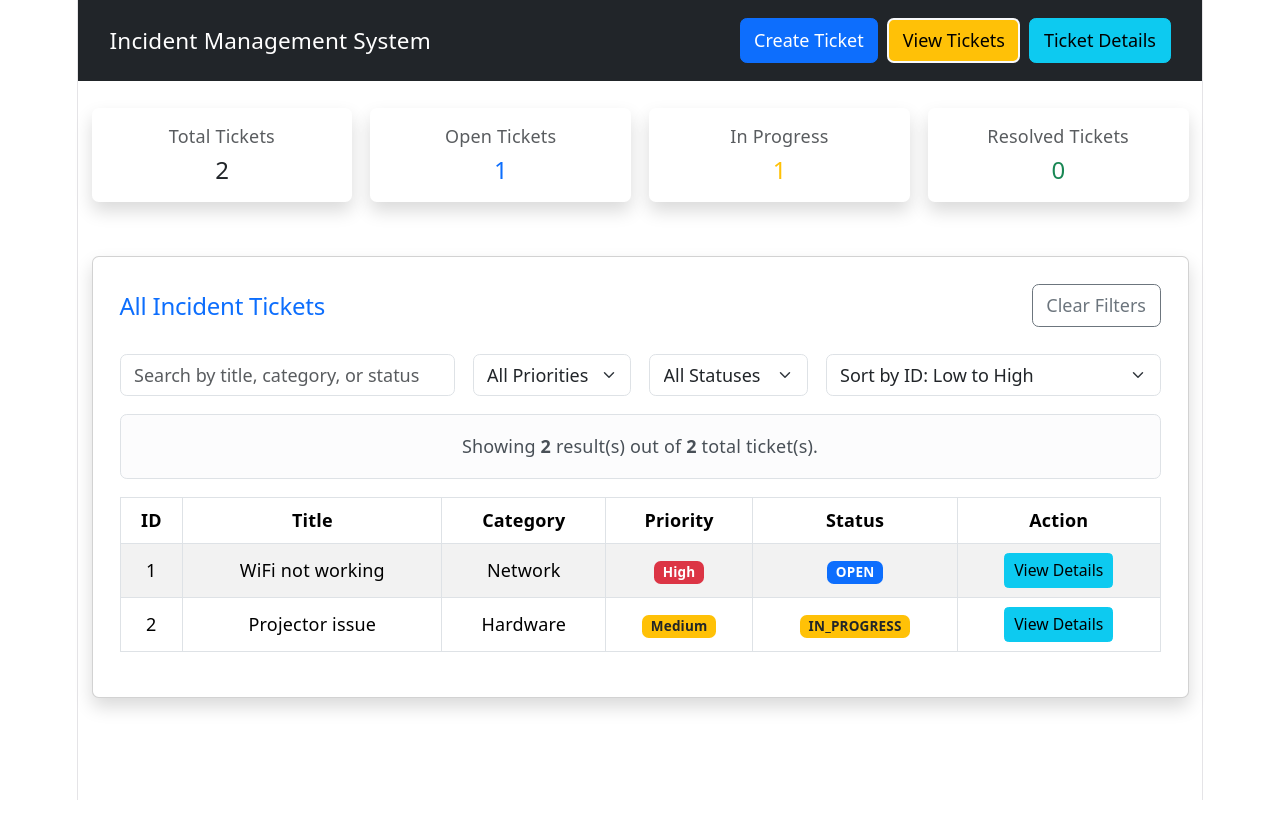
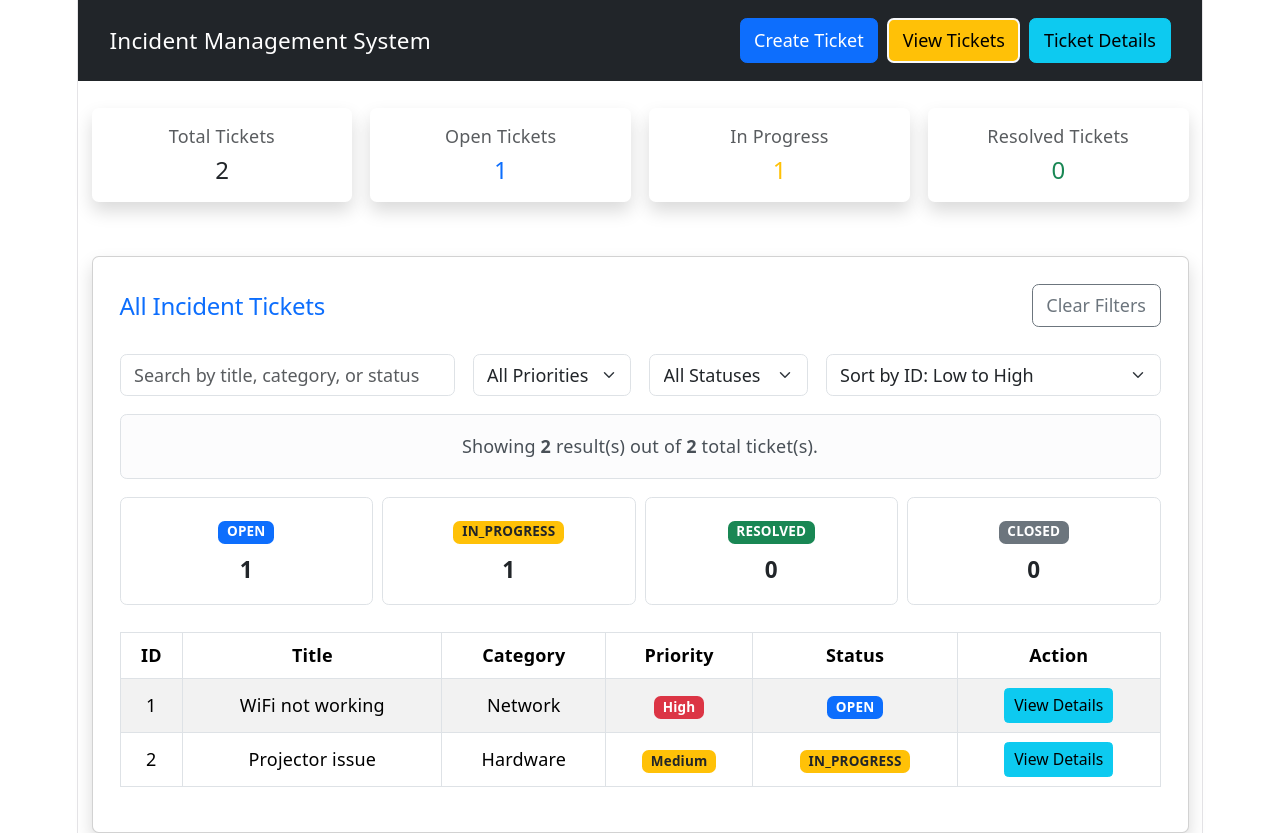
Before and after one commit to ThilinaLakmal/springboot_project, a React app in the folder frontend/: page / in a window 1280 px wide. Both pictures are taken after a click on the button "View Tickets". Before the commit the page ends 800 px from the top, so only its background shows below. Built offline with nearby package versions, Linux system fonts and the light colour scheme; the HTML template or start-up script is replaced by a standard one.

Commit message:
Add quick status summary row to ticket list page

```diff
--- a/frontend/src/pages/TicketListPage.jsx
+++ b/frontend/src/pages/TicketListPage.jsx
@@ -63,6 +63,15 @@ function TicketListPage({ tickets, onViewDetails }) {
 
     return 0;
   });
+
+  const openCount = sortedTickets.filter((ticket) => ticket.status === 'OPEN').length;
+  const inProgressCount = sortedTickets.filter(
+    (ticket) => ticket.status === 'IN_PROGRESS'
+  ).length;
+  const resolvedCount = sortedTickets.filter(
+    (ticket) => ticket.status === 'RESOLVED'
+  ).length;
+  const closedCount = sortedTickets.filter((ticket) => ticket.status === 'CLOSED').length;
 
   const getPriorityBadgeClass = (priority) => {
     if (priority === 'High') {
@@ -178,6 +187,36 @@ function TicketListPage({ tickets, onViewDetails }) {
           </div>
         </div>
 
+        <div className="row g-2 mb-4">
+          <div className="col-md-3">
+            <div className="border rounded p-3 text-center">
+              <span className="badge bg-primary mb-2">OPEN</span>
+              <div className="fw-bold fs-5">{openCount}</div>
+            </div>
+          </div>
+
+          <div className="col-md-3">
+            <div className="border rounded p-3 text-center">
+              <span className="badge bg-warning text-dark mb-2">IN_PROGRESS</span>
+              <div className="fw-bold fs-5">{inProgressCount}</div>
+            </div>
+          </div>
+
+          <div className="col-md-3">
+            <div className="border rounded p-3 text-center">
+              <span className="badge bg-success mb-2">RESOLVED</span>
+              <div className="fw-bold fs-5">{resolvedCount}</div>
+            </div>
+          </div>
+
+          <div className="col-md-3">
+            <div className="border rounded p-3 text-center">
+              <span className="badge bg-secondary mb-2">CLOSED</span>
+              <div className="fw-bold fs-5">{closedCount}</div>
+            </div>
+          </div>
+        </div>
+
         <table className="table table-bordered table-striped align-middle">
           <thead>
             <tr>
```
